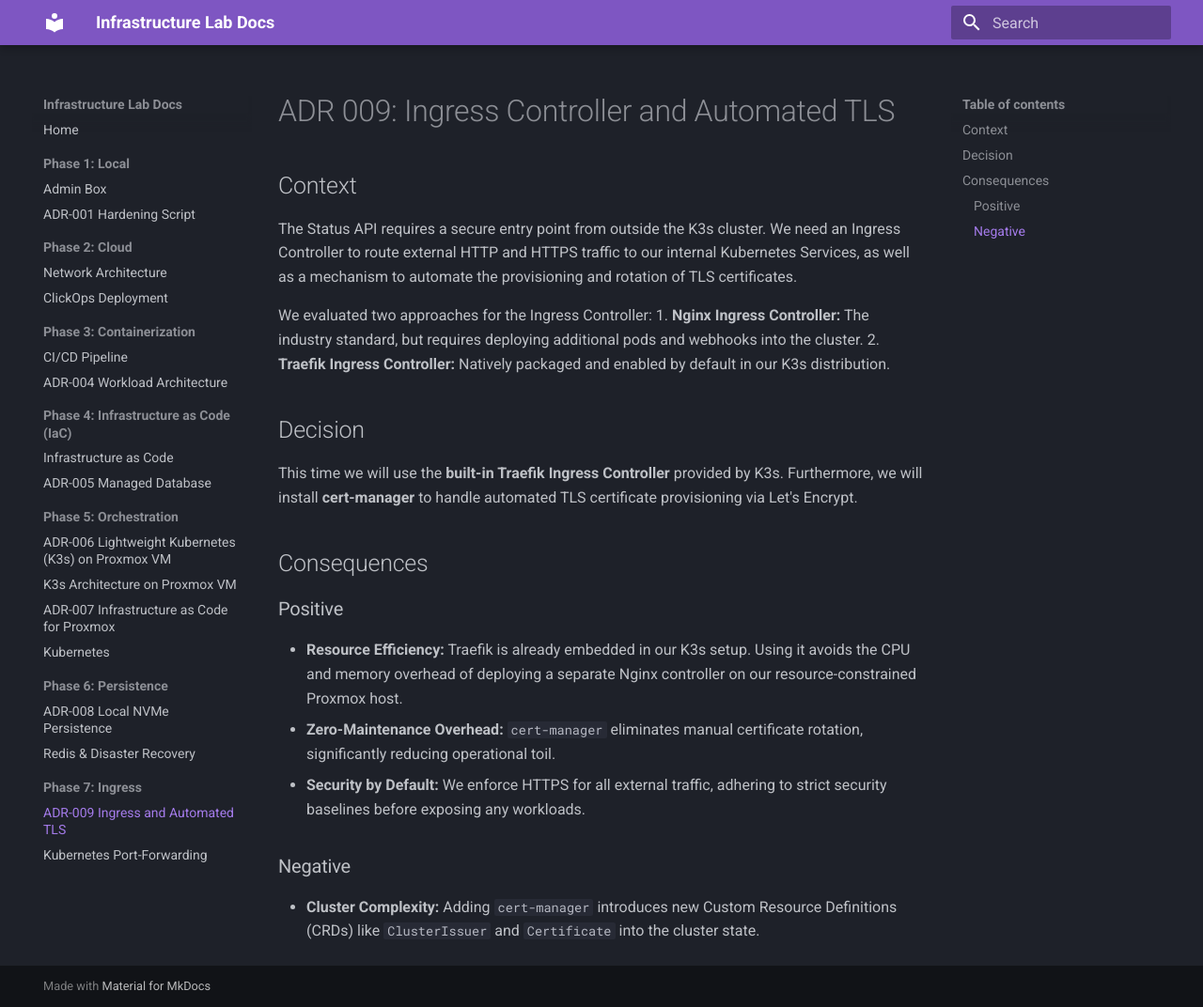
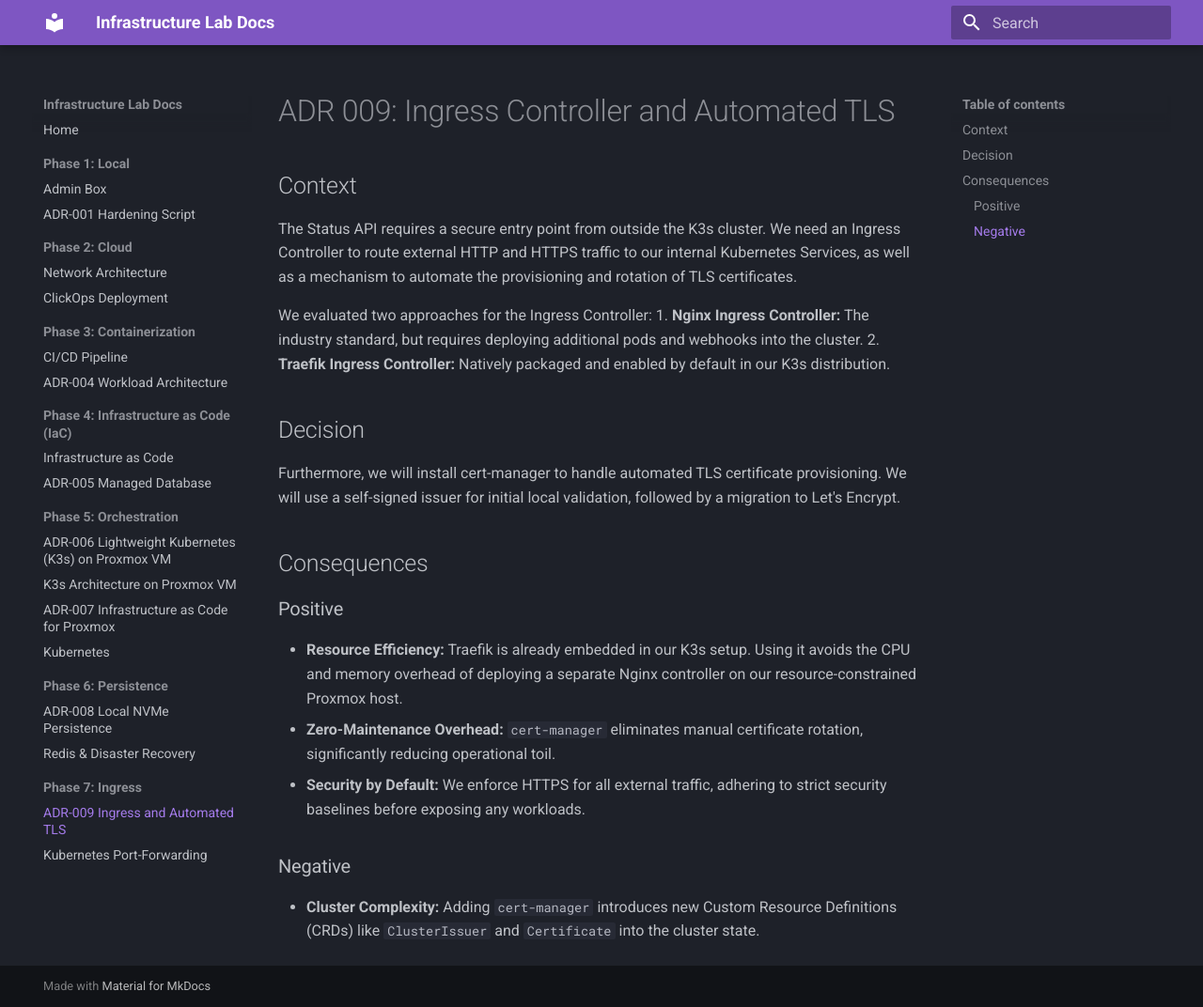
Before and after one commit to Upwind1647/infrastructure-lab, an MkDocs documentation site: the page built from docs/phase7/adr-009-ingress-tls.md, in a window 1280 px wide and 1072 px high. Shown: the whole window at 94% size. Built offline with MkDocs 1.6.1 and Material for MkDocs 9.7.7, drawn with Linux system fonts in a browser that asks for light colours.

```diff
--- a/docs/phase7/adr-009-ingress-tls.md
+++ b/docs/phase7/adr-009-ingress-tls.md
@@ -10,7 +10,7 @@ We evaluated two approaches for the Ingress Controller:
 
 ## Decision
 
-This time we will use the **built-in Traefik Ingress Controller** provided by K3s. Furthermore, we will install **cert-manager** to handle automated TLS certificate provisioning via Let's Encrypt.
+Furthermore, we will install cert-manager to handle automated TLS certificate provisioning. We will use a self-signed issuer for initial local validation, followed by a migration to Let's Encrypt.
 
 ## Consequences
 
```
Also changed, not shown: README.md (+5 -0 lines), 1 other file.
